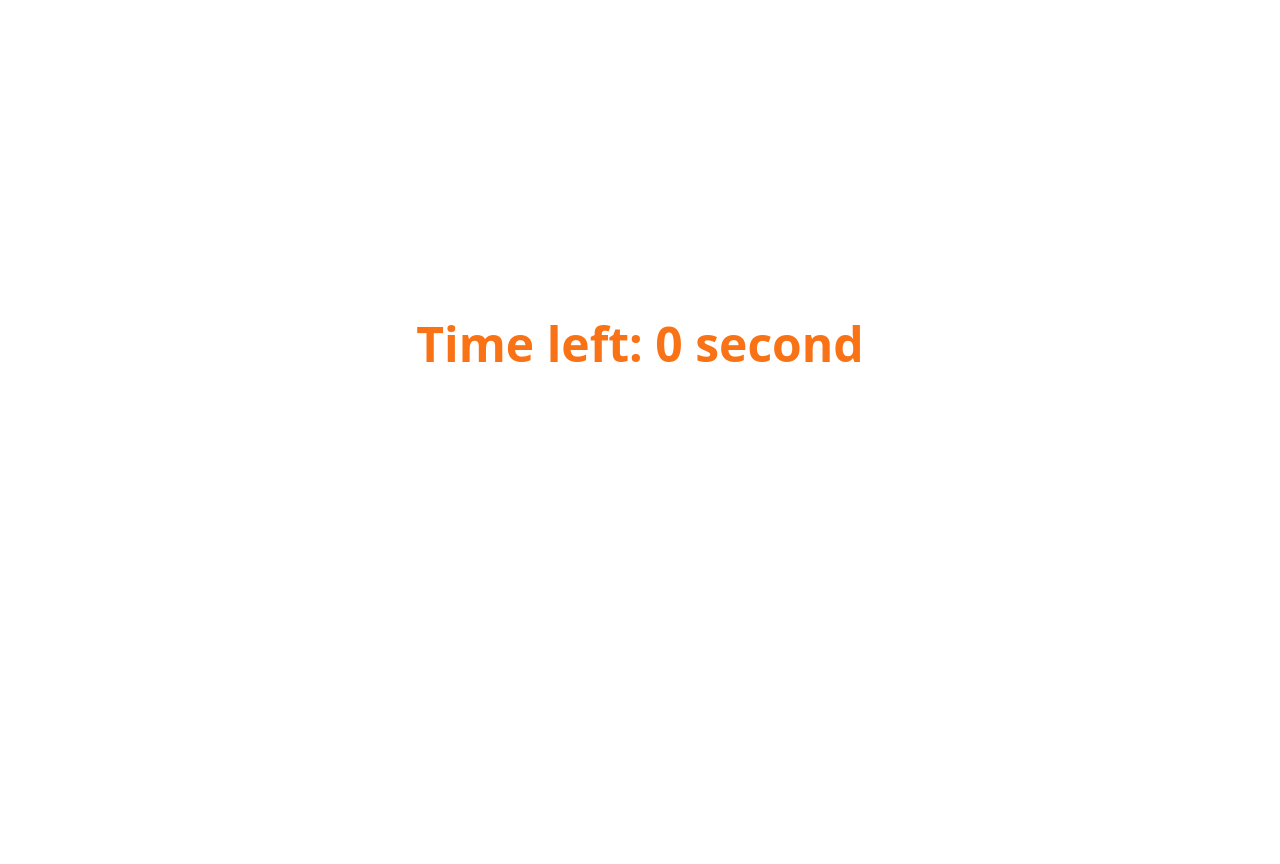
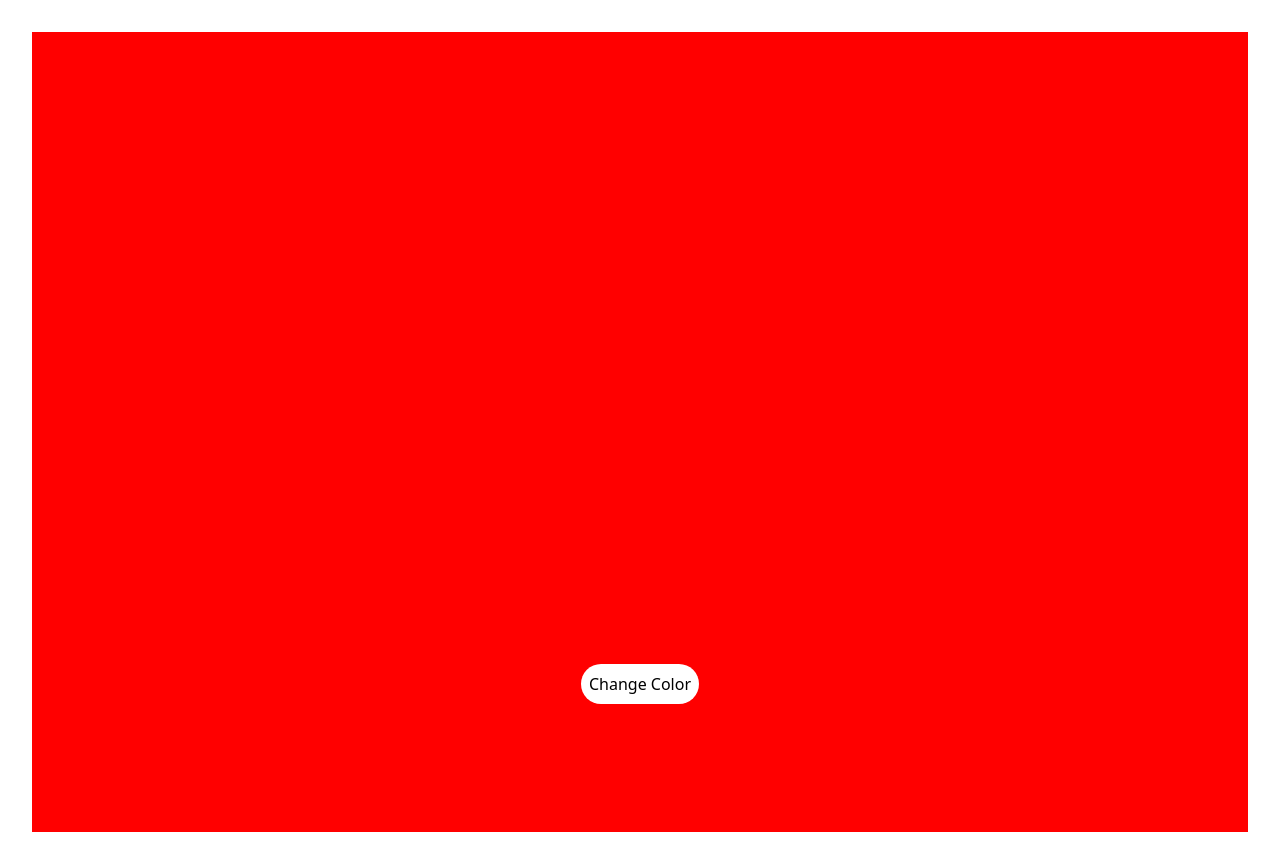
Before and after one commit to gopallchoudhary/React-30-days, a React (Vite) app: page / in a window 1280 px wide. Before the commit the page ends 800 px from the top, so only its background shows below. Built offline with nearby package versions, Linux system fonts and the light colour scheme.

Commit message:
added day-8

```diff
--- /dev/null
+++ b/src/Eight.jsx
@@ -0,0 +1,24 @@
+import React, { useState } from "react";
+import "./App.css";
+
+function Eight() {
+  const [bgColor, setBgColor] = useState("red");
+  const color = () => {
+    bgColor == 'red' ? setBgColor('yellow') : setBgColor('red')
+  }
+  return (
+    <div
+      className="w-full h-screen duration-700"
+      style={{ backgroundColor: bgColor }}
+    >
+      <button
+        className="border-none bg-white rounded-full p-2 mt-[52%] text-black"
+        onClick={color}
+      >
+        Change Color
+      </button>
+    </div>
+  );
+}
+
+export default Eight;
--- a/src/main.jsx
+++ b/src/main.jsx
@@ -9,6 +9,7 @@ import Four from "./Four.jsx";
 import Five from "./Five.jsx";
 import Six from "./Six.jsx";
 import Seven from "./Seven.jsx";
+import Eight from "./Eight.jsx";
 
 createRoot(document.getElementById("root")).render(
   <>
@@ -19,6 +20,7 @@ createRoot(document.getElementById("root")).render(
     {/* <Four/> */}
     {/* <Five/> */}
     {/* <Six/> */}
-    <Seven/>
+    {/* <Seven/> */}
+    <Eight/>
   </>
 );
```
